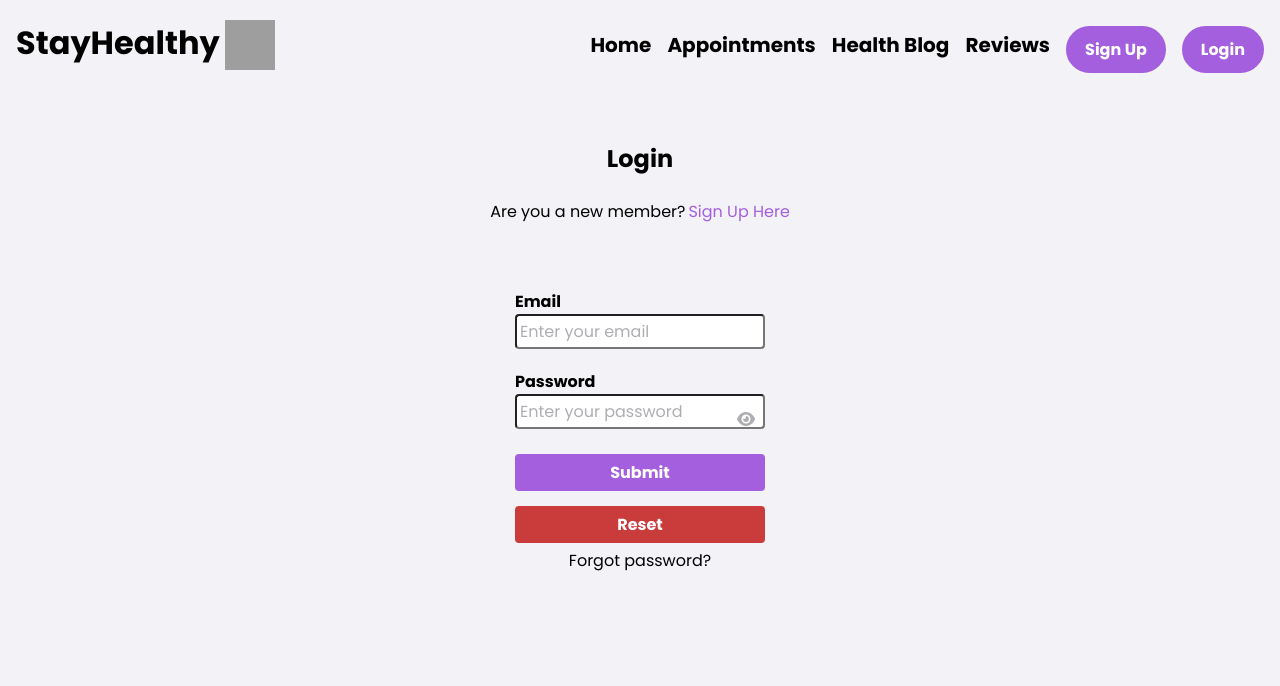
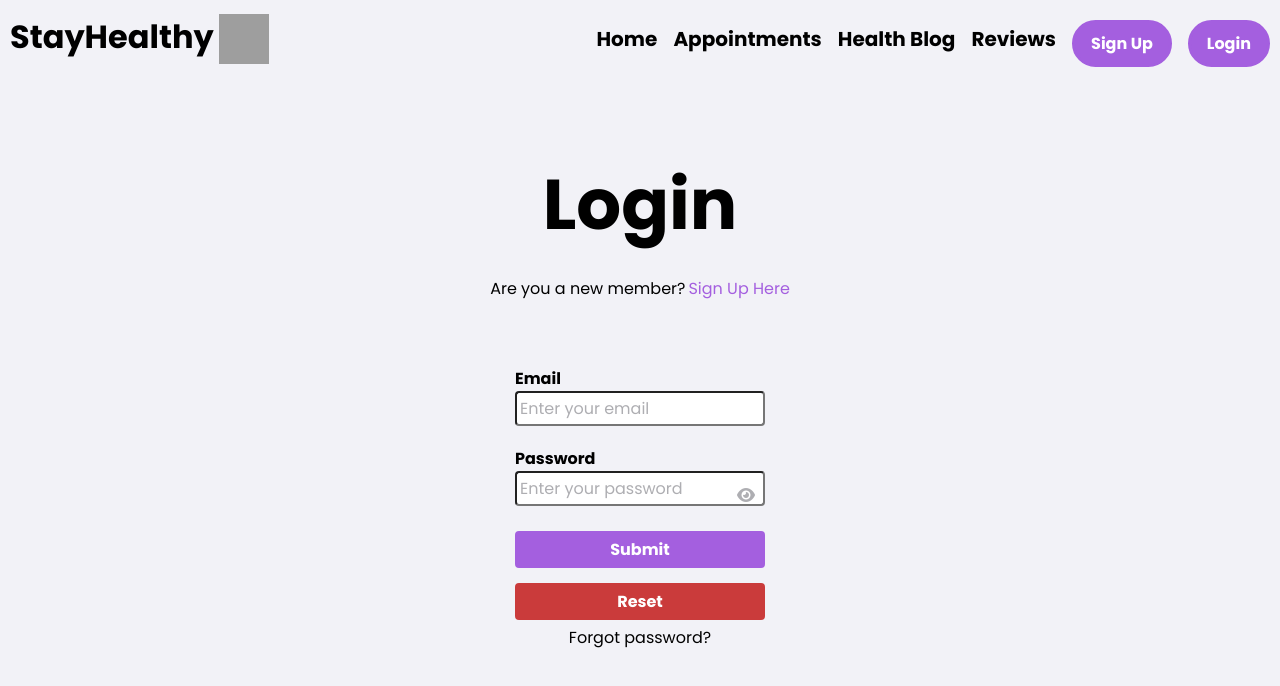
Before and after one commit to Kuchela13/test_med_app, a React (Create React App) app: page /login in a window 1280 px wide. Shown: the top 686 px of the page. Built offline with nearby package versions, Linux system fonts and the light colour scheme; grey boxes are pictures that could not be loaded.

Commit message:
make small changes

```diff
--- a/src/Components/FindDoctorSearch/FindDoctorSearch.css
+++ b/src/Components/FindDoctorSearch/FindDoctorSearch.css
@@ -7,6 +7,7 @@
     margin-top: 10%;
     display: flex;
     flex-direction: column;
+    padding-top:5rem;
 
 }
 
--- a/src/Components/FindDoctorSearch/FindDoctorSearch.js
+++ b/src/Components/FindDoctorSearch/FindDoctorSearch.js
@@ -17,8 +17,8 @@ const SearchDoc = () => {
 }
 
 return (
-    <div id="maincontainer">
-        <div>
+    <section id="maincontainer">
+        <div >
 <h1>Book an Appointment</h1>
 </div>
 
@@ -45,7 +45,7 @@ return (
 
 
 
-    </div>
+    </section>
 )
 }
 
--- a/src/Components/InstantConsultationBooking/FindDoctorSearchIC/FindDoctorSearchIC.css
+++ b/src/Components/InstantConsultationBooking/FindDoctorSearchIC/FindDoctorSearchIC.css
@@ -169,6 +169,7 @@
 .finddoctor{
     /* height: 0 auto; */
     overflow: hidden;
+
 }
 .finddoctor .mainimg{
     width: 312px;
--- a/src/Components/InstantConsultationBooking/InstantConsultation.css
+++ b/src/Components/InstantConsultationBooking/InstantConsultation.css
@@ -1,7 +1,7 @@
 .searchpage-container {
     max-width: 1200px;
     margin: auto;
-    margin-top:10%;
+    margin-top:10rem;
     color: #414146;
     padding: 0 20px;
     position: static;
--- a/src/Components/Login/Login.css
+++ b/src/Components/Login/Login.css
@@ -17,7 +17,12 @@ body {
     margin-top:10%;
     max-width: 900px;
     overflow:hidden;
+    padding-top: 1rem;
 
+}
+
+.login1 {
+    font-size: 47px;
 }
 
 .login {
--- a/src/Components/Navbar/Navbar.css
+++ b/src/Components/Navbar/Navbar.css
@@ -8,7 +8,7 @@ body {
     background-color: #F2F2F7;
 }*/
 nav {
-    padding: 1rem;
+    padding: 10px;
     position: fixed;
     top: 0%;
     left: 50%;
@@ -118,17 +118,21 @@ nav {
     .nav_links.active {
         display: flex; /* Show when active */
         flex-direction: column;
-        align-items:end;
+        align-items:center;
         position: absolute;
         top: 60px;
-        right: 5%;
+        right: 2%;
         background-color: #f2f2f7;
-        width:fit-content;
+        width:max-content;
         border:1px black solid;
-
+        padding:10px;
 
 
   }
-
+  .link .newlink:hover {
+    color:#A45FDF;
+    text-decoration: underline;
 
 }
+
+}
--- a/src/Components/Sign_Up/Sign_Up.css
+++ b/src/Components/Sign_Up/Sign_Up.css
@@ -11,7 +11,8 @@
     flex-direction: column;
     align-items: center;
     margin: 0 auto;
-    margin-top:0;
+    padding-top:1em;
+    margin-top: 100px;
     max-width: 900px;
     overflow:hidden;
 }
--- a/src/Components/Sign_Up/Sign_Up.js
+++ b/src/Components/Sign_Up/Sign_Up.js
@@ -84,7 +84,7 @@ const Sign_Up = () => {
 
     // JSX to render the Sign Up form
     return (
-        <div className="container" style={{marginTop:'5%'}}>
+        <div className="container" >
 
 <div>
     <h1 className="signup">Sign Up</h1>
```
